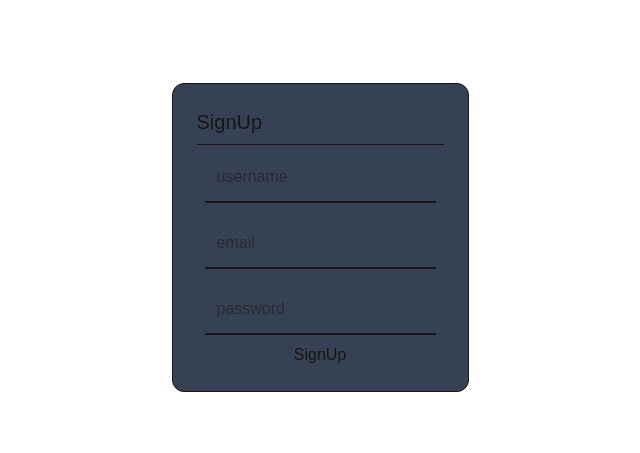
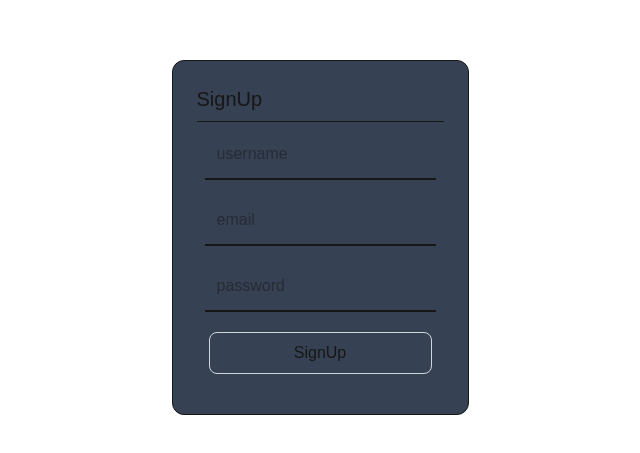
Before and after one commit to AnirbanKapil/social-media-project, a Next.js app: page /src/pages/signup in a window 1280 px wide. Shown: the part 163-616 px from the top of the page, without its empty margins (320-960 px from the left). Built offline with nearby package versions, Linux system fonts and the light colour scheme.

Commit message:
feat(signup): implement user input handling and submission for registration

```diff
--- a/app/src/pages/signup/page.tsx
+++ b/app/src/pages/signup/page.tsx
@@ -1,21 +1,47 @@
 "use client"
 
+import { useState } from "react"
 import { Card } from "../../components/card"
-
-
+import axios from "axios";
+import { useRouter } from "next/navigation"
 
 
 
 
 export default  function SignUp () {
-      return (
+
+  const router = useRouter();
+  const [user , setUser] = useState({
+    username : "",
+    password : "",
+    email : ""
+  });
+
+  const handleSubmit =async () =>{
+    try {
+      await axios.post("/api/auth/register",user);
+      setTimeout(()=>{
+                router.push("/api/auth/signin")
+             },2000)
+    } catch (error : any) {
+      console.log(error)
+      return null;
+    }
+  }
+
+  return (
         <div className="">
             <Card title="SignUp">
               <div className="flex flex-col">
-                 <input className="m-2 p-3 border-b-2 " type="text" placeholder="username"/>
-                 <input className="m-2 p-3 border-b-2" type="text" placeholder="email"/>
-                 <input className="m-2 p-3 border-b-2" type="password" placeholder="password"/>
-                 <button className="cursor-pointer">SignUp</button>
+                 <input className="m-2 p-3 border-b-2 " type="text" placeholder="username" value={user.username}
+                 onChange={(e)=> setUser({...user , username : e.target.value})}/>
+                 <input className="m-2 p-3 border-b-2" type="text" placeholder="email" value={user.email}
+                 onChange={(e)=> setUser({...user , email : e.target.value})}/>
+                 <input className="m-2 p-3 border-b-2" type="password" placeholder="password" value={user.password}
+                 onChange={(e) => setUser({...user , password : e.target.value})}/>
+                 <button className="border border-gray-300 rounded-lg mb-4 p-2 m-3" onClick={handleSubmit}>
+                  SignUp
+                  </button>
               </div>
             </Card>
         </div>
--- a/package.json
+++ b/package.json
@@ -13,6 +13,7 @@
     "@as-integrations/next": "^4.1.0",
     "@prisma/adapter-pg": "^7.7.0",
     "@prisma/client": "^7.7.0",
+    "axios": "^1.15.0",
     "bcryptjs": "^3.0.3",
     "dotenv": "^17.4.1",
     "graphql": "^16.13.2",
```
Also changed, not shown: 1 other file (tests, documents, lock files or other folders).
